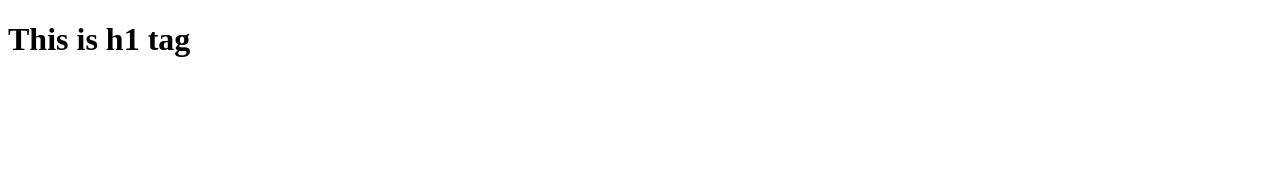
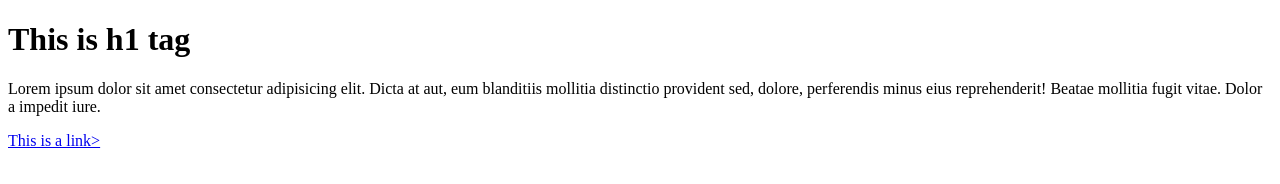
Before and after one commit to ZeroOneAten/learn-html-and-js, a plain HTML site: page index.html in a window 1280 px wide. Drawn offline with Linux system fonts and the light colour scheme.

Commit message:
Add <a> tag on file

```diff
--- a/index.html
+++ b/index.html
@@ -8,5 +8,8 @@
 </head>
 <body>
     <h1>This is h1 tag</h1>
+    <p>Lorem ipsum dolor sit amet consectetur adipisicing elit. Dicta at aut, eum blanditiis mollitia distinctio provident
+         sed, dolore, perferendis minus eius reprehenderit! Beatae mollitia fugit vitae. Dolor a impedit iure.</p>
+    <a href="#Demo">This is a link></a>
 </body>
 </html>
```
